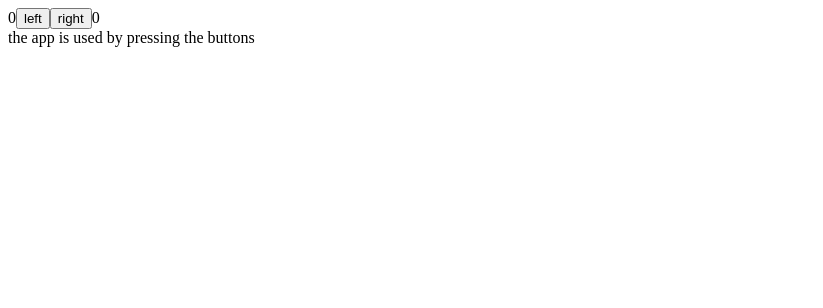
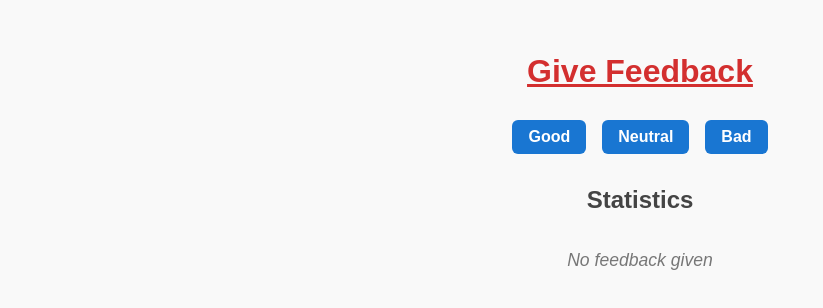
Before and after one commit to nicolasmisseri169686-oss/proyecto_prueba_fullstackopen, a React (Vite) app in the folder part1/: page / in a window 1280 px wide. Shown: the top 308 px of the page, without its empty margins (0-823 px from the left). Built offline with nearby package versions, Linux system fonts and the light colour scheme.

Commit message:
app de reviews

```diff
--- a/part1/src/App.jsx
+++ b/part1/src/App.jsx
@@ -1,54 +1,76 @@
-import { useState } from "react"
 
-const History = (props) => {
-  if (props.allClicks.length === 0) {
-    return (
-      <div>
-        the app is used by pressing the buttons
-      </div>
-    )
+import { useState } from "react";
+import "./index.css"
+
+// Botón simple
+const Button = ({ handleClick, text }) => {
+  return <button onClick={handleClick}>{text}</button>;
+};
+
+// Fila de estadísticas
+const StatisticsLine = ({ text, value }) => {
+  return (
+    <tr>
+      <td>{text}</td>
+      <td>{value}</td>
+    </tr>
+  );
+};
+
+// Tabla de estadísticas
+const Statistics = ({ good, neutral, bad, total, average, positive }) => {
+  if (total === 0) {
+    return <p className="no-feedback">No feedback given</p>;
   }
   return (
-    <div>
-      button press history: {props.allClicks.join('')}
-    </div>
-  )
-}
+    <table>
+      <tbody>
+        <StatisticsLine text="Good" value={good} />
+        <StatisticsLine text="Neutral" value={neutral} />
+        <StatisticsLine text="Bad" value={bad} />
+        <StatisticsLine text="Total" value={total} />
+        <StatisticsLine text="Average" value={average.toFixed(2)} />
+        <StatisticsLine text="Positive" value={positive.toFixed(1) + " %"} />
+      </tbody>
+    </table>
+  );
+};
 
-const Button = (props) => {
-  console.log('props value is', props)
-  const {handleClick, text} = props
+// App principal
+const App = () => {
+  const [good, setGood] = useState(0);
+  const [neutral, setNeutral] = useState(0);
+  const [bad, setBad] = useState(0);
+
+  const handleGood = () => setGood(good + 1);
+  const handleNeutral = () => setNeutral(neutral + 1);
+  const handleBad = () => setBad(bad + 1);
+
+  const total = good + neutral + bad;
+  const score = good * 1 + neutral * 0 + bad * -1;
+  const average = total === 0 ? 0 : score / total;
+  const positive = total === 0 ? 0 : (good / total) * 100;
 
   return (
-    <button onClick={handleClick}>
-      {text}
-    </button>)
-}
+    <div className="app-container">
+      <h1>Give Feedback</h1>
+      <div>
+        <Button handleClick={handleGood} text="Good" />
+        <Button handleClick={handleNeutral} text="Neutral" />
+        <Button handleClick={handleBad} text="Bad" />
+      </div>
 
-const App = () => {
-  const [left, setLeft] = useState(0)
-  const [right, setRight] = useState(0)
-  const [allClicks, setAll] = useState([])
+      <h2>Statistics</h2>
+      <Statistics
+        good={good}
+        neutral={neutral}
+        bad={bad}
+        total={total}
+        average={average}
+        positive={positive}
+      />
+    </div>
+  );
+};
 
-  const handleLeftClick = () => {
-    setAll(allClicks.concat('L'))
-    setLeft(left + 1)
-  }
-
-  const handleRightClick = () => {
-    setAll(allClicks.concat('R'))
-    setRight(right + 1)
-  }
-
-  return (
-    <div>
-      {left}
-      <Button handleClick={handleLeftClick} text="left"/>
-      <Button handleClick={handleRightClick} text="right"/>
-      {right}
-      <History allClicks={allClicks}/>
-    </div>
-  )
-}
-
-export default App
+export default App;
--- /dev/null
+++ b/part1/src/index.css
@@ -0,0 +1,69 @@
+/* Reset básico */
+body {
+  font-family: Arial, Helvetica, sans-serif;
+  margin: 0;
+  padding: 0;
+  background-color: #f9f9f9;
+  color: #333;
+}
+
+/* Contenedor principal */
+.app-container {
+  display: flex;
+  flex-direction: column;
+  align-items: center;
+  padding: 2rem;
+}
+
+/* Títulos */
+h1 {
+  font-size: 2rem;
+  font-weight: bold;
+  color: #d32f2f;
+  text-decoration: underline;
+}
+
+h2 {
+  font-size: 1.5rem;
+  margin-top: 1.5rem;
+  color: #444;
+}
+
+/* Botones */
+button {
+  padding: 0.5rem 1rem;
+  margin: 0.5rem;
+  background-color: #1976d2;
+  color: white;
+  border: none;
+  border-radius: 6px;
+  font-size: 1rem;
+  font-weight: bold;
+  cursor: pointer;
+  transition: background 0.2s ease;
+}
+
+button:hover {
+  background-color: #1565c0;
+}
+
+/* Tabla */
+table {
+  border-collapse: collapse;
+  margin-top: 1rem;
+  box-shadow: 0 2px 6px rgba(0, 0, 0, 0.1);
+  background: white;
+}
+
+td {
+  padding: 0.5rem 1rem;
+  border: 1px solid #ccc;
+}
+
+/* Mensaje sin feedback */
+.no-feedback {
+  margin-top: 1rem;
+  font-size: 1.1rem;
+  font-style: italic;
+  color: #777;
+}
--- a/part1/src/main.jsx
+++ b/part1/src/main.jsx
@@ -1,7 +1,10 @@
+import React from 'react'
 import ReactDOM from 'react-dom/client'
+import App from './App'
+import './index.css'   // 👈 IMPORTANTE, esto conecta Tailwind
 
-import App from './App'
-
-let counter = 1
-
-ReactDOM.createRoot(document.getElementById('root')).render(<App />)
+ReactDOM.createRoot(document.getElementById('root')).render(
+  <React.StrictMode>
+    <App />
+  </React.StrictMode>,
+)
```
